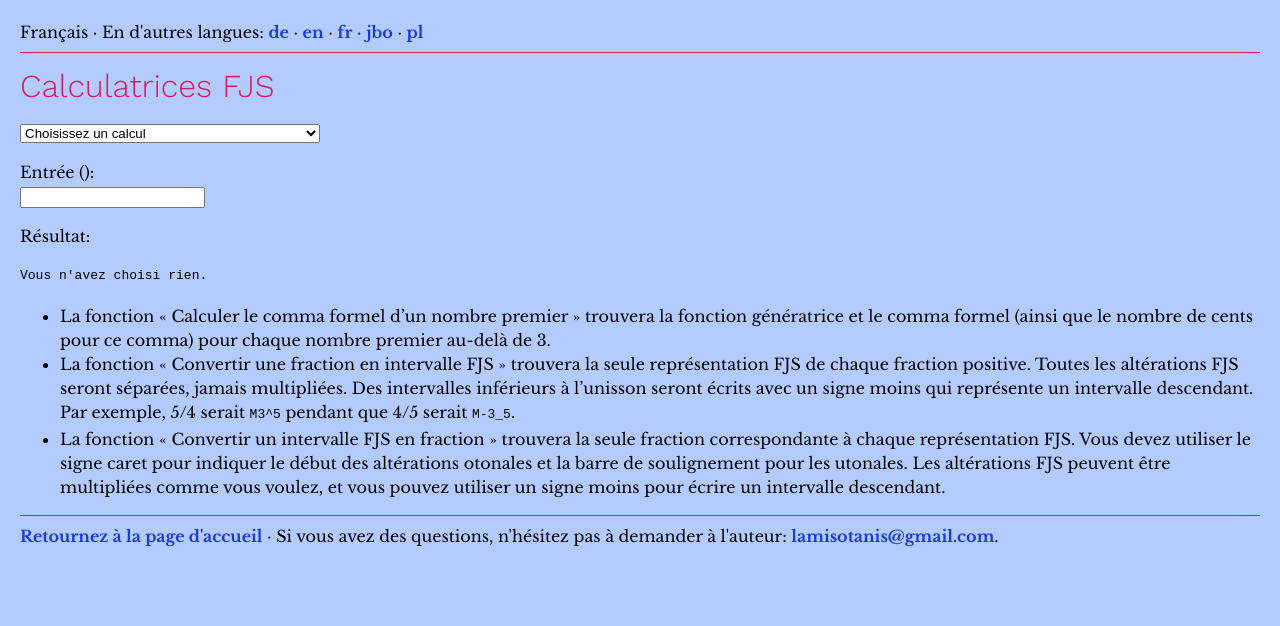
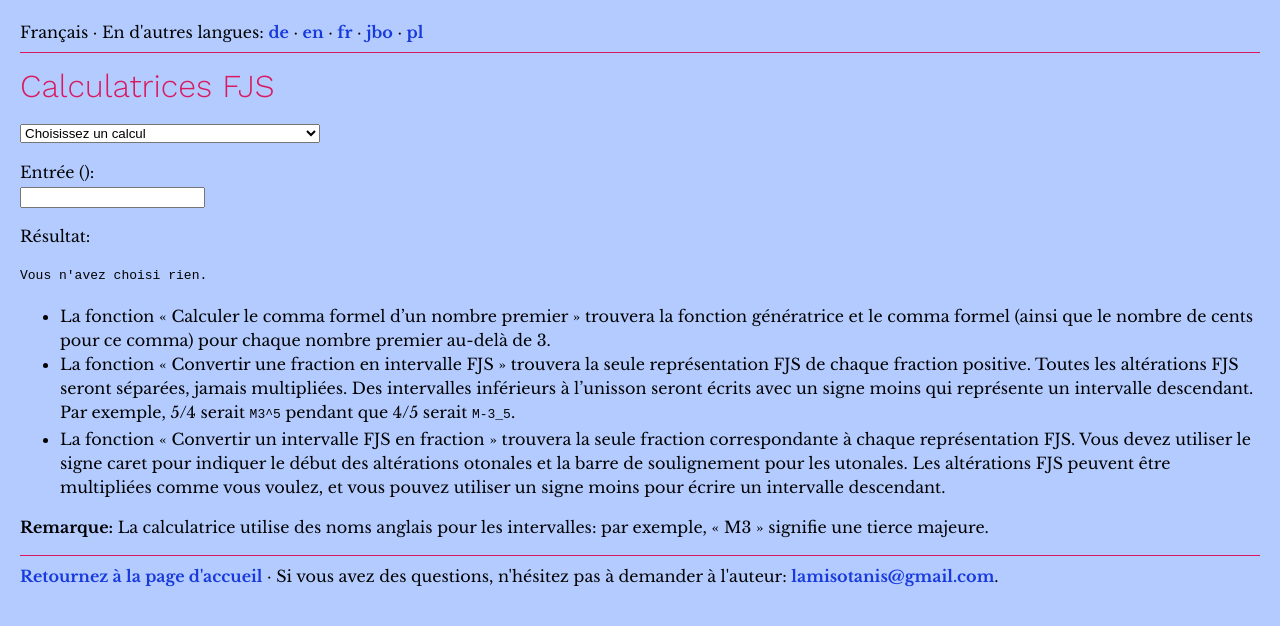
Before and after one commit to misotanni/misotanni.github.io, a Jekyll site: the page built from fjs/fr/calc.md, in a window 1280 px wide. Shown: the top 626 px of the page. Built offline with Jekyll 4.4.1, drawn with Linux system fonts in a browser that asks for light colours; our own code applies the rules of GitHub Pages for plain Markdown files.

Commit message:
remarque

```diff
--- a/fjs/fr/calc.md
+++ b/fjs/fr/calc.md
@@ -38,3 +38,5 @@ Résultat: <br />
 - La fonction « Calculer le comma formel d'un nombre premier » trouvera la fonction génératrice et le comma formel (ainsi que le nombre de cents pour ce comma) pour chaque nombre premier au-delà de 3.
 - La fonction « Convertir une fraction en intervalle FJS » trouvera la seule représentation FJS de chaque fraction positive. Toutes les altérations FJS seront séparées, jamais multipliées. Des intervalles inférieurs à l'unisson seront écrits avec un signe moins qui représente un intervalle descendant. Par exemple, 5/4 serait `M3^5` pendant que 4/5 serait `M-3_5`.
 - La fonction « Convertir un intervalle FJS en fraction » trouvera la seule fraction correspondante à chaque représentation FJS. Vous devez utiliser le signe caret pour indiquer le début des altérations otonales et la barre de soulignement pour les utonales. Les altérations FJS peuvent être multipliées comme vous voulez, et vous pouvez utiliser un signe moins pour écrire un intervalle descendant.
+
+**Remarque:** La calculatrice utilise des noms anglais pour les intervalles: par exemple, « M3 » signifie une tierce majeure.
```
